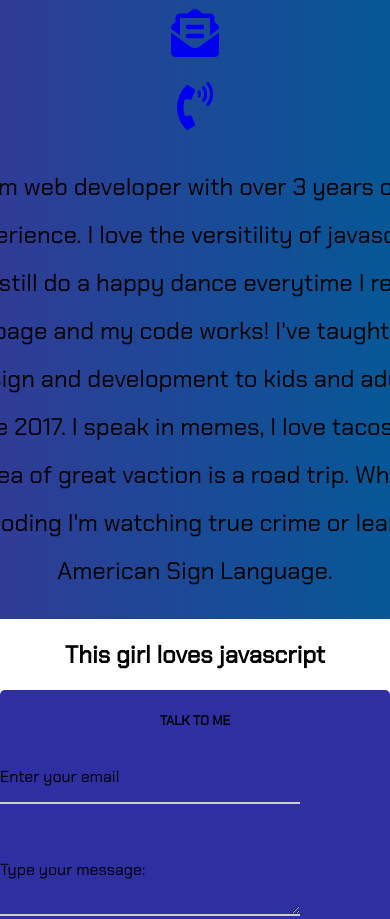
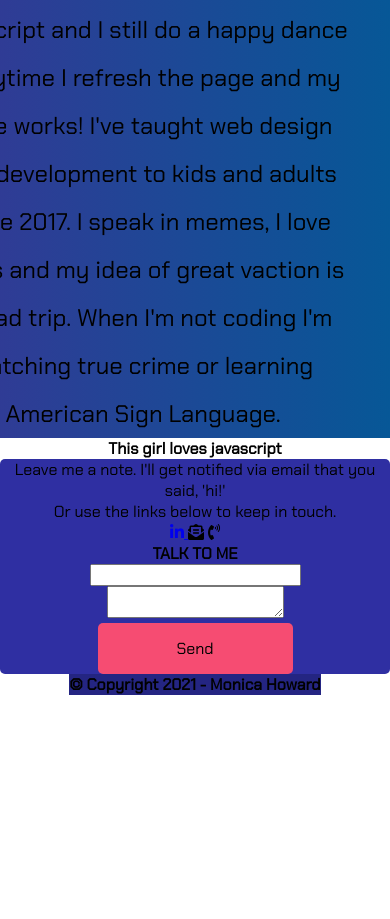
Before and after one commit to MonicaHoward/html-css, a plain HTML site: page index.html in a window 390 px wide. Shown: the part 885-1804 px from the top of the page. After the commit the page ends 1580 px from the top, so only its background shows below. Drawn offline with Linux system fonts and the light colour scheme.

Commit message:
adjusting media queries

```diff
--- a/index.css
+++ b/index.css
@@ -91,14 +91,14 @@ nav ul li a {
     background-color: #2F2fA2;
     display: grid;
     grid-template-columns: repeat(2, auto);
-    padding: 20px 40px;
+    /* padding: 20px 40px; */
     border-radius: 5px;
-    padding: 5em;
+    /* padding: 5em; */
 }
 .grid-item {
 
 }
-.form-input {
+/* .form-input {
 position: relative;
 margin: 20px 0 40px;
 width: 300px;
@@ -125,7 +125,7 @@ width: 300px;
 .form-input textarea:focus,
 .form-input textarea:valid {
     outline: 0
-}
+} */
 
 .btn {
     background-color: #F64C72;
@@ -168,40 +168,52 @@ footer {
 
 @media (max-width: 800px){
 
-    section, grid-item {
-        padding: 50px 20px;
+    section, .grid-item {
+        padding: 0;
     }
     header {
         font-size: 1em;
     }
+    .title, .bio {
+        padding: 1%;
+        width: 80%
+    }
+    .profile-link {
+        flex-basis: 50%;
+    }
+
     .profile-links {
         grid-template-columns: repeat(2, auto);
     }
     .contact{
         grid-template-columns: 1fr;
+        flex-direction: column-reverse;    }
+    .form {
+        border: 1px dashed #ccc;
+        width: 80%
     }
-    .profile-link {
-        flex-basis: 50%;
+    .contact-message{
+        order: -2;
     }
 }
 @media (max-width: 500px){
-    /* * {
+    * {
         margin: 0;
         padding: 0;
         font-size: 1em;
-    } */
+    }
     .container {
         width:100%;
         display: flex;
         flex-direction: column;
     }
     .grid-item {
+        border: none;
+        flex-basis: 100%;
         padding: 0;
         margin: 0;
     }
-    .grid-items {
-        border: none
-    }
+
 
     .profile-links {
         grid-template-columns: 1fr;
```
